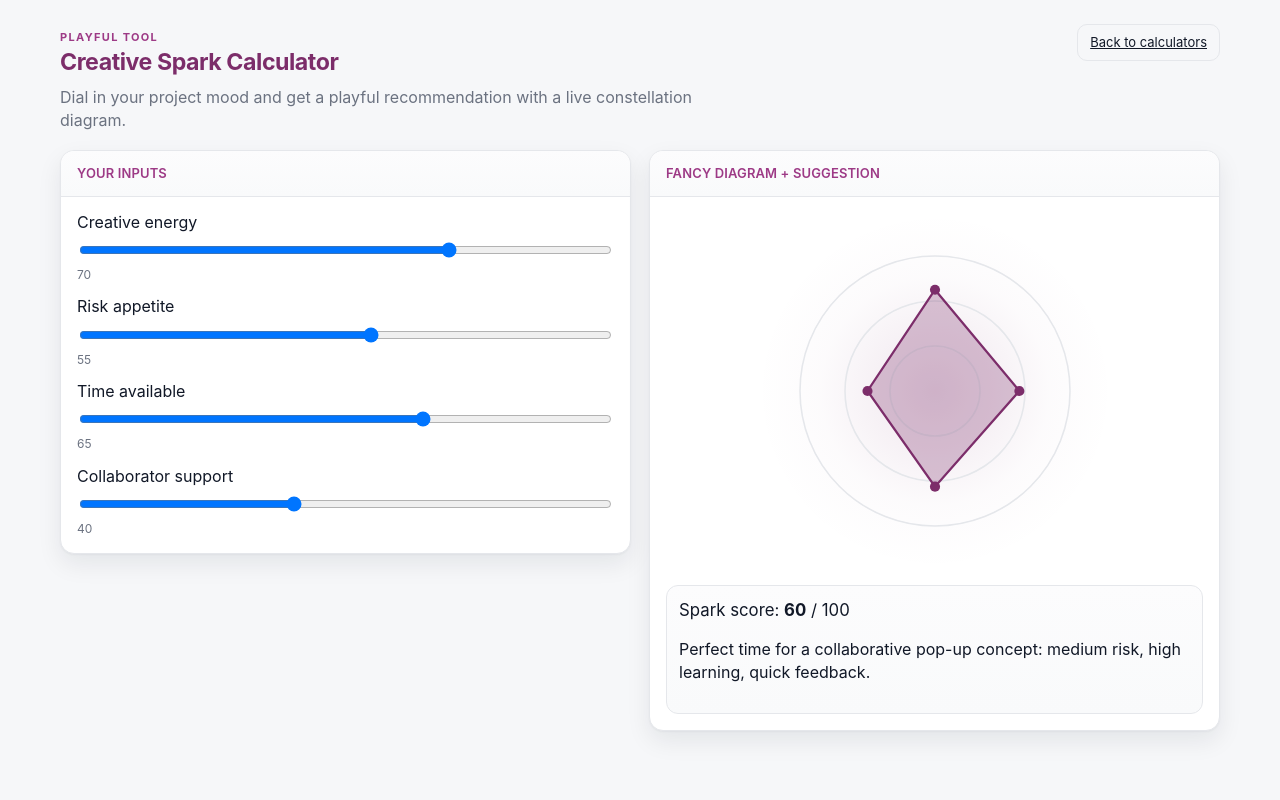
After one commit to Martin-Fritz-Office/curator_planning, a PHP site: page /fun_calculator.php in a window 1280 px wide. The commit adds this page. Run offline with PHP 8.4, Linux system fonts and the light colour scheme.

Commit message:
Add creative spark calculator with live diagram

```diff
--- /dev/null
+++ b/fun_calculator.js
@@ -0,0 +1,60 @@
+(function () {
+  const labels = ["energy", "risk", "time", "support"];
+  const inputs = Array.from(document.querySelectorAll('#spark-inputs input[type="range"]'));
+  const valueSlots = Object.fromEntries(labels.map((k) => [k, document.querySelector(`[data-value="${k}"]`)]));
+  const sparkShape = document.getElementById("spark-shape");
+  const sparkPoints = document.getElementById("spark-points");
+  const sparkScore = document.getElementById("spark-score");
+  const sparkMessage = document.getElementById("spark-message");
+
+  function readValues() {
+    const values = {};
+    inputs.forEach((input) => {
+      values[input.dataset.key] = Number(input.value);
+      valueSlots[input.dataset.key].textContent = input.value;
+    });
+    return values;
+  }
+
+  function axisPoint(index, value) {
+    const center = 160;
+    const angle = (-Math.PI / 2) + (index * Math.PI * 2 / labels.length);
+    const radius = 20 + value;
+    return {
+      x: center + Math.cos(angle) * radius,
+      y: center + Math.sin(angle) * radius
+    };
+  }
+
+  function messageFor(score, values) {
+    if (score >= 78) {
+      return "Launch a bold public experiment this month. You have enough momentum for a visible prototype.";
+    }
+    if (score >= 58) {
+      return "Perfect time for a collaborative pop-up concept: medium risk, high learning, quick feedback.";
+    }
+    if (values.support < 35) {
+      return "Try a solo mini-format first (1-day micro-exhibition) before scaling with partners.";
+    }
+    return "Build a low-stakes sketch phase: 3 tiny tests, one trusted collaborator, zero perfection pressure.";
+  }
+
+  function render() {
+    const values = readValues();
+    const ordered = labels.map((k) => values[k]);
+    const score = Math.round((values.energy * 0.35) + (values.risk * 0.2) + (values.time * 0.25) + (values.support * 0.2));
+
+    const points = ordered.map((value, index) => axisPoint(index, value));
+    sparkShape.setAttribute("points", points.map((p) => `${p.x},${p.y}`).join(" "));
+
+    sparkPoints.innerHTML = points
+      .map((p, index) => `<circle cx="${p.x}" cy="${p.y}" r="4.5" class="spark-node"><title>${labels[index]}: ${ordered[index]}</title></circle>`)
+      .join("");
+
+    sparkScore.textContent = String(score);
+    sparkMessage.textContent = messageFor(score, values);
+  }
+
+  inputs.forEach((input) => input.addEventListener("input", render));
+  render();
+})();
--- /dev/null
+++ b/fun_calculator.php
@@ -0,0 +1,73 @@
+<?php
+?><!doctype html>
+<html lang="en">
+<head>
+  <meta charset="utf-8" />
+  <meta name="viewport" content="width=device-width,initial-scale=1" />
+  <title>Creative Spark Calculator</title>
+  <link rel="icon" type="image/svg+xml" href="favicon.svg" />
+  <link rel="stylesheet" href="style.css" />
+</head>
+<body>
+  <div class="page">
+    <header class="header">
+      <div>
+        <p class="eyebrow">Playful tool</p>
+        <h1>Creative Spark Calculator</h1>
+        <p class="muted">Dial in your project mood and get a playful recommendation with a live constellation diagram.</p>
+      </div>
+      <div class="header-actions">
+        <a class="btn btn-outline" href="index_en.php">Back to calculators</a>
+      </div>
+    </header>
+
+    <main class="grid">
+      <section class="card">
+        <div class="card-head">
+          <h2>Your inputs</h2>
+        </div>
+        <div class="card-body qgrid" id="spark-inputs">
+          <label class="q q-full">Creative energy
+            <input type="range" min="0" max="100" value="70" data-key="energy" />
+            <span class="hint" data-value="energy">70</span>
+          </label>
+          <label class="q q-full">Risk appetite
+            <input type="range" min="0" max="100" value="55" data-key="risk" />
+            <span class="hint" data-value="risk">55</span>
+          </label>
+          <label class="q q-full">Time available
+            <input type="range" min="0" max="100" value="65" data-key="time" />
+            <span class="hint" data-value="time">65</span>
+          </label>
+          <label class="q q-full">Collaborator support
+            <input type="range" min="0" max="100" value="40" data-key="support" />
+            <span class="hint" data-value="support">40</span>
+          </label>
+        </div>
+      </section>
+
+      <section class="card spark-results-card">
+        <div class="card-head">
+          <h2>Fancy diagram + suggestion</h2>
+        </div>
+        <div class="card-body">
+          <svg id="spark-diagram" class="spark-diagram" viewBox="0 0 320 320" role="img" aria-label="Creative spark constellation diagram">
+            <circle cx="160" cy="160" r="120" class="spark-grid"></circle>
+            <circle cx="160" cy="160" r="80" class="spark-grid"></circle>
+            <circle cx="160" cy="160" r="40" class="spark-grid"></circle>
+            <polygon id="spark-shape" points="" class="spark-shape"></polygon>
+            <g id="spark-points"></g>
+          </svg>
+
+          <div class="spark-summary">
+            <p class="spark-score-line">Spark score: <strong id="spark-score">0</strong> / 100</p>
+            <p id="spark-message">Tune the sliders to reveal your next experiment.</p>
+          </div>
+        </div>
+      </section>
+    </main>
+  </div>
+
+  <script src="fun_calculator.js"></script>
+</body>
+</html>
--- a/style.css
+++ b/style.css
@@ -888,3 +888,45 @@ input[type="text"]:focus{
   display:flex;
   justify-content:flex-end;
 }
+
+.spark-results-card .card-body{
+  display:grid;
+  gap:14px;
+}
+
+.spark-diagram{
+  width:100%;
+  max-width:360px;
+  margin:0 auto;
+  display:block;
+  background:radial-gradient(circle at 50% 50%, rgba(124,45,106,0.12) 0%, rgba(124,45,106,0.02) 45%, transparent 70%);
+  border-radius:14px;
+}
+
+.spark-grid{
+  fill:none;
+  stroke:#e5e7eb;
+  stroke-width:1.4;
+}
+
+.spark-shape{
+  fill:rgba(124,45,106,0.28);
+  stroke:#7c2d6a;
+  stroke-width:2;
+}
+
+.spark-node{
+  fill:#7c2d6a;
+}
+
+.spark-summary{
+  border:1px solid var(--border);
+  border-radius:12px;
+  background:linear-gradient(180deg,#fcfcfd 0%,#f9fafb 100%);
+  padding:12px;
+}
+
+.spark-score-line{
+  margin:0 0 6px;
+  font-size:1.05rem;
+}
```
Also changed, not shown: index.php (+17 -0 lines), index_en.php (+17 -0 lines).
